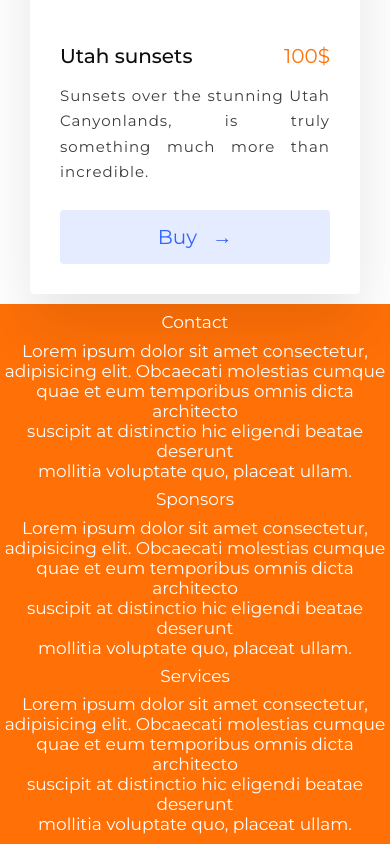
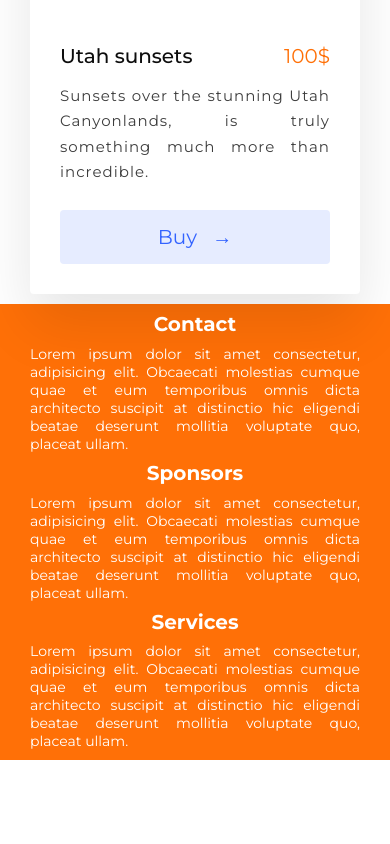
Before and after one commit to JonathanRVega/PetStore, a plain HTML site: page Accesories.html in a window 390 px wide. Shown: the part 7376-8220 px from the top of the page. After the commit the page ends 8136 px from the top, so only its background shows below. Drawn offline with Linux system fonts and the light colour scheme.

Commit message:
small updates

```diff
--- a/Accesories.html
+++ b/Accesories.html
@@ -151,26 +151,26 @@
         <div class="footer-headings">
         <div class="footer-headings2">
           <h3 class="footer-text-heading-accesories">Contact</h3>
-          <p class="footer-text-heading-accesories">Lorem ipsum dolor sit amet consectetur,<br>
-            adipisicing elit. Obcaecati molestias cumque<br>
-            quae et eum temporibus omnis dicta architecto<br>
-            suscipit at distinctio hic eligendi beatae deserunt<br>
+          <p class="footer-text-accesories">Lorem ipsum dolor sit amet consectetur,
+            adipisicing elit. Obcaecati molestias cumque
+            quae et eum temporibus omnis dicta architecto
+            suscipit at distinctio hic eligendi beatae deserunt
             mollitia voluptate quo, placeat ullam.</p>
         </div>
         <div class="footer-headings2">
           <h3 class="footer-text-heading-accesories">Sponsors</h3>
-          <p class="footer-text-heading-accesories">Lorem ipsum dolor sit amet consectetur,<br>
-            adipisicing elit. Obcaecati molestias cumque<br>
-            quae et eum temporibus omnis dicta architecto<br>
-            suscipit at distinctio hic eligendi beatae deserunt<br>
+          <p class="footer-text-accesories">Lorem ipsum dolor sit amet consectetur,
+            adipisicing elit. Obcaecati molestias cumque
+            quae et eum temporibus omnis dicta architecto
+            suscipit at distinctio hic eligendi beatae deserunt
             mollitia voluptate quo, placeat ullam.</p>
         </div>
         <div class="footer-headings2">
           <h3 class="footer-text-heading-accesories">Services</h3>
-          <p class="footer-text-heading-accesories">Lorem ipsum dolor sit amet consectetur,<br>
-            adipisicing elit. Obcaecati molestias cumque<br>
-            quae et eum temporibus omnis dicta architecto<br>
-            suscipit at distinctio hic eligendi beatae deserunt<br>
+          <p class="footer-text-accesories">Lorem ipsum dolor sit amet consectetur,
+            adipisicing elit. Obcaecati molestias cumque
+            quae et eum temporibus omnis dicta architecto
+            suscipit at distinctio hic eligendi beatae deserunt
             mollitia voluptate quo, placeat ullam.</p>
         </div>
       </div>
--- a/styles.css
+++ b/styles.css
@@ -647,12 +647,20 @@ nav .logo.space{
     .footer-headings2{
       display: flex;
       flex-direction: column;
+      width: 22%;
     }
     .footer-text-heading{
       margin-top: 1vh;
-      font-size: 1rem !important;
+      font-size: 1em;
       color: #fff;
       text-align: center;
+      font-weight: bold;
+    }
+    .footer-text{
+      margin-top: 1vh;
+      font-size: 0.9em;
+      color: #fff;
+      text-align: justify;
     }
     .footer-bar-accesories{
       width: 100%;
@@ -663,9 +671,17 @@ nav .logo.space{
     }
     .footer-text-heading-accesories{
       margin-top: 1vh;
-      font-size: 1.7rem;
+      font-size: 1.7em;
       color: #fff;
       text-align: center;
+      font-weight: bold;
+    }
+    .footer-text-accesories{
+      margin-top: 1vh;
+      font-size: 14.5px;
+      color: #fff;
+      text-align: justify;
+      text-justify: inter-word;
     }
     @media (max-width: 1240px){
       .footer-bar{
@@ -673,13 +689,31 @@ nav .logo.space{
         height: fit-content;
         margin-top: 10px;
         background-color: #FF7007;
+
       }
       .footer-headings{
         display: flex;
         flex-direction: column;
         justify-content: center;
       }
-
+      .footer-headings2{
+        display: flex;
+        flex-direction: column;
+        justify-content: center;
+        width: 100%;
+      }
+      .footer-text{
+        margin-right: 7rem;
+        margin-left: 7rem;
+      }
+      .footer-text-heading-accesories{
+        font-size: 2em;
+      }
+      .footer-text-accesories{
+        font-size: 14px;
+        margin-right: 7rem;
+        margin-left: 7rem;
+      }
     }
     @media (max-width: 580px){
       .footer-text-heading{
@@ -688,6 +722,14 @@ nav .logo.space{
         color: #fff;
         text-align: center;
       }
+      .footer-text{
+        margin-right: 4rem;
+        margin-left: 4rem;
+      }
+      .footer-text-accesories{
+        margin-right: 4rem;
+        margin-left: 4rem;
+      }
     }
     @media (max-width: 420px){
       .footer-text-heading{
@@ -695,6 +737,14 @@ nav .logo.space{
         font-size: 0.8rem;
         color: #fff;
         text-align: center;
+      }
+      .footer-text{
+        margin-right: 3rem;
+        margin-left: 3rem;
+      }
+      .footer-text-accesories{
+        margin-right: 3rem;
+        margin-left: 3rem;
       }
     }
       /* Here ends the CSS for the footer */
@@ -893,13 +943,14 @@ nav .logo.space{
     }
     .article-title2{
       display: inline-block;
+      text-align: left;
       font-size: 2rem;
       font-weight: 400;
     }
     .article-price{
-      display: inline-block;
+      display: inline;
+      text-align: right;
       font-size: 1.5rem;
-      text-align: right;
       margin: 10px;
     }
     .article-description{
```
Also changed, not shown: About.html (+12 -12 lines), Adoptions.html (+12 -12 lines), Cart.html (+12 -12 lines), index.html (+15 -15 lines).
